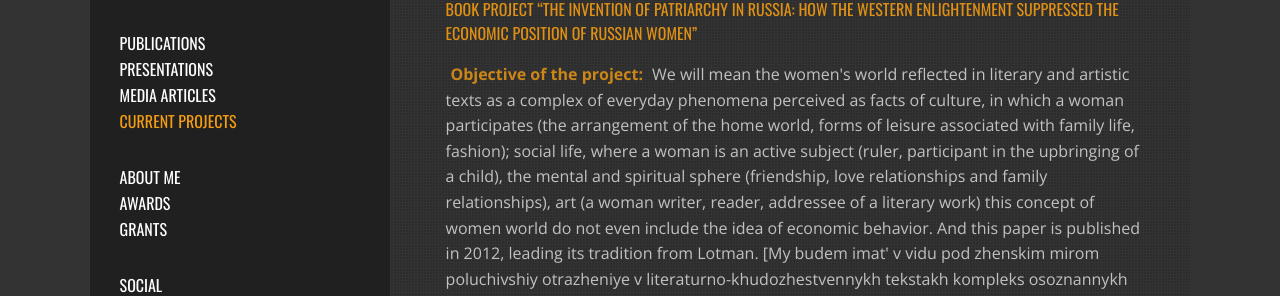
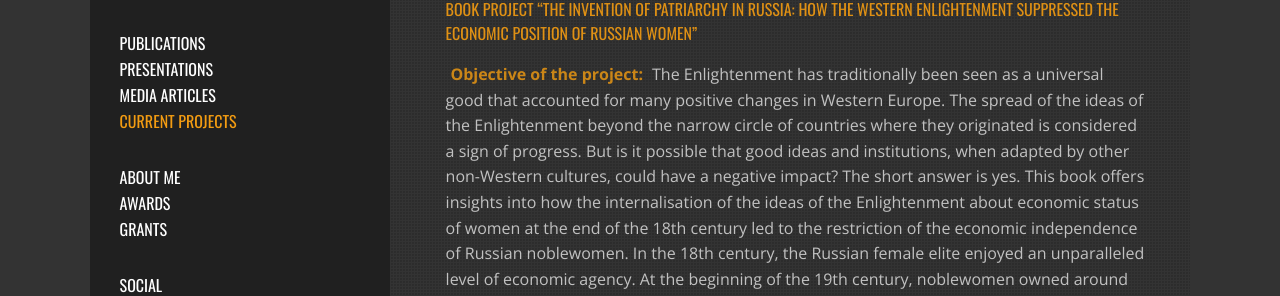
Before and after one commit to quterma/KES-portfolio, a website built with webpack: page src/current.html in a window 1280 px wide. Shown: the part 126-422 px from the top of the page. Built offline with nearby package versions, Linux system fonts and the light colour scheme.

Commit message:
update 19122023

```diff
--- a/src/current.html
+++ b/src/current.html
@@ -75,35 +75,24 @@
 					</div>
 					<p class="common__text">
 						<span class="bold">Objective of the project:</span>
-						We will mean the women's world reflected in literary and artistic texts as a complex of everyday phenomena
-						perceived as facts of culture, in which a woman participates (the arrangement of the home world, forms of
-						leisure associated with family life, fashion); social life, where a woman is an active subject (ruler,
-						participant in the upbringing of a child), the mental and spiritual sphere (friendship, love relationships
-						and family relationships), art (a woman writer, reader, addressee of a literary work) this concept of women
-						world do not even include the idea of economic behavior. And this paper is published in 2012, leading its
-						tradition from Lotman. [My budem imat' v vidu pod zhenskim mirom poluchivshiy otrazheniye v
-						literaturno-khudozhestvennykh tekstakh kompleks osoznannykh kak fakty kul'tury yavleniy byta, v kotorykh
-						uchvstvuyet zhenshina (ustroystvo domashnego mira, formy dosuga, svyazannyye s zhizn'yu sem'i, moda);
-						sotsial'noy zhizni, gde zhenshchina yavlyayetsya aktivnym sub"yektom (pravitel', uchastnik vospitaniya
-						rebenka), dushevno-dukhovnoy sfery (druzhba, lyubovnyye otnosheniya i semeynyye otnosheniya), iskustva
-						(zhenshchina pisatel', chitatel', adresat literaturnogo proizvedeniya] The Enlightenment has traditionally
-						been seen as a universal good that accounted for many positive changes in Western Europe. The spread of the
-						ideas of the Enlightenment beyond the narrow circle of countries where they originated is considered a sign
-						of progress. But is it possible that good ideas and institutions, when adapted by other non-Western
-						cultures, could have a negative impact? The short answer is yes. This book offers insights into how the
-						internalisation of the ideas of the Enlightenment about economic status of women at the end of the 18th
-						century led to the restriction of the economic independence of Russian noblewomen. In the 18th century, the
-						Russian female elite enjoyed an unparalleled level of economic agency. At the beginning of the 19th century,
-						noblewomen owned around 50 percent of private estates, accounting for roughly 50 percent of tax payments.
-						Having economic freedom and financial resources, Russian noblewomen read the same books and shared the same
-						ideas as male members of the nobility. And, when the Enlightenment came to Russia, two independent and
-						economically active genders internalised the ‘right’ Enlightenment gender norms at the same time: women
-						should be philanthropists, and men should manage the economy. These new gender norms were adopted by both
-						noblemen and noblewomen voluntarily as far as they were considered more progressive. As a result, the share
-						of property in female hands declined significantly by the middle of the 19th century, and women were being
-						squeezed out of the economy. This book demonstrates how patriarchy could be invented in an economically
-						gender-equal society. This book shows how persistent the norms could be. It offers an invitation to discuss
-						the economic contribution of women in non-Western societies in the pre-industrial period.
+						The Enlightenment has traditionally been seen as a universal good that accounted for many positive changes
+						in Western Europe. The spread of the ideas of the Enlightenment beyond the narrow circle of countries where
+						they originated is considered a sign of progress. But is it possible that good ideas and institutions, when
+						adapted by other non-Western cultures, could have a negative impact? The short answer is yes. This book
+						offers insights into how the internalisation of the ideas of the Enlightenment about economic status of
+						women at the end of the 18th century led to the restriction of the economic independence of Russian
+						noblewomen. In the 18th century, the Russian female elite enjoyed an unparalleled level of economic agency.
+						At the beginning of the 19th century, noblewomen owned around 50 percent of private estates, accounting for
+						roughly 50 percent of tax payments. Having economic freedom and financial resources, Russian noblewomen read
+						the same books and shared the same ideas as male members of the nobility. And, when the Enlightenment came
+						to Russia, two independent and economically active genders internalised the ‘right’ Enlightenment gender
+						norms at the same time: women should be philanthropists, and men should manage the economy. These new gender
+						norms were adopted by both noblemen and noblewomen voluntarily as far as they were considered more
+						progressive. As a result, the share of property in female hands declined significantly by the middle of the
+						19th century, and women were being squeezed out of the economy. This book demonstrates how patriarchy could
+						be invented in an economically gender-equal society. This book shows how persistent the norms could be. It
+						offers an invitation to discuss the economic contribution of women in non-Western societies in the
+						pre-industrial period.
 					</p>
 				</section>
 
--- a/src/js/KES.json
+++ b/src/js/KES.json
@@ -465,12 +465,12 @@
 		{
 			"coAuthors": "Broadberry, Stephen.",
 			"title": "Catching-up and falling behind: Russian economic growth, 1690s-1880s.",
-			"journal": "Centre for Economic Policy Research.",
-			"year": "2022",
+			"journal": "The journal of economic history.",
+			"year": "2023",
 			"rest": "Discussion Paper DP17458.",
 			"journalLink": "https://cepr.org/active/publications/discussion_papers/dp.php?dpno=17458",
 			"fileLink": "./docs/Catching_up_and_falling_behind_Russian_e.pdf",
-			"type": "working"
+			"type": "review"
 		},
 
 		{
```
